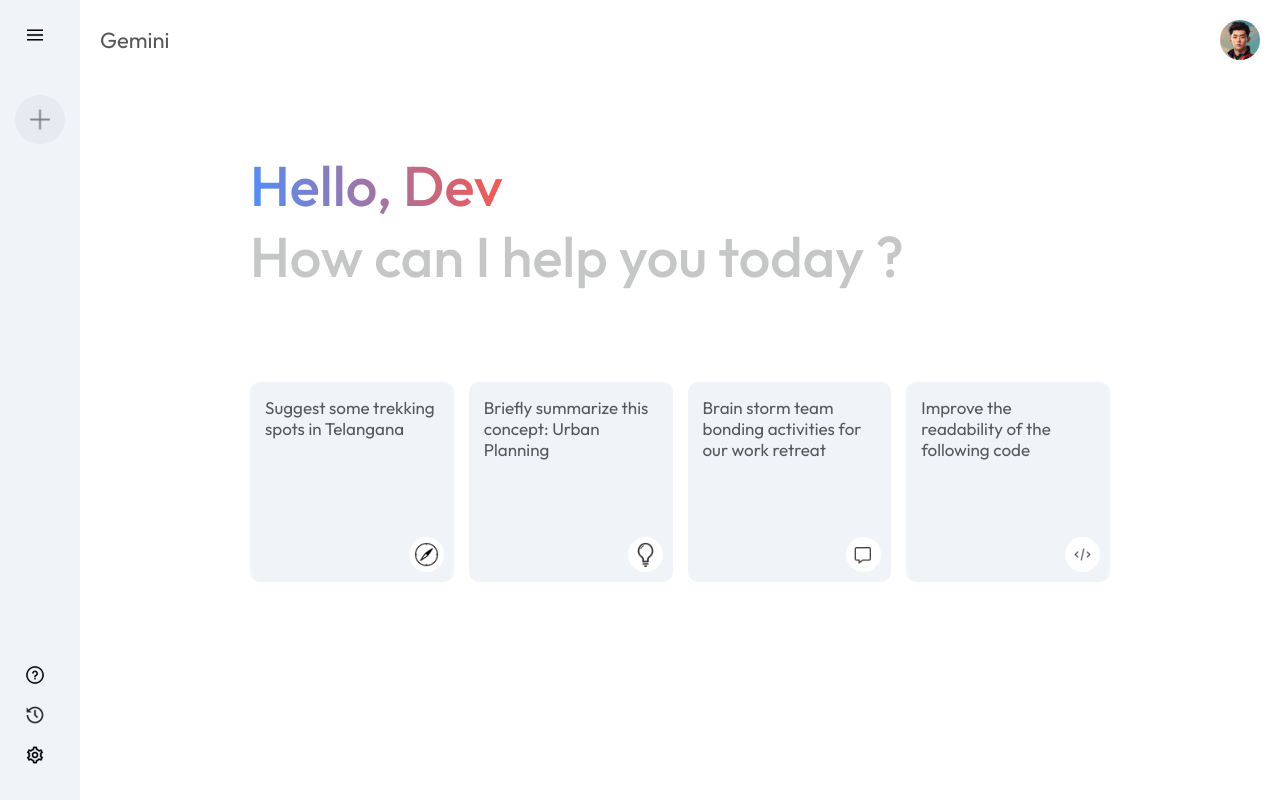
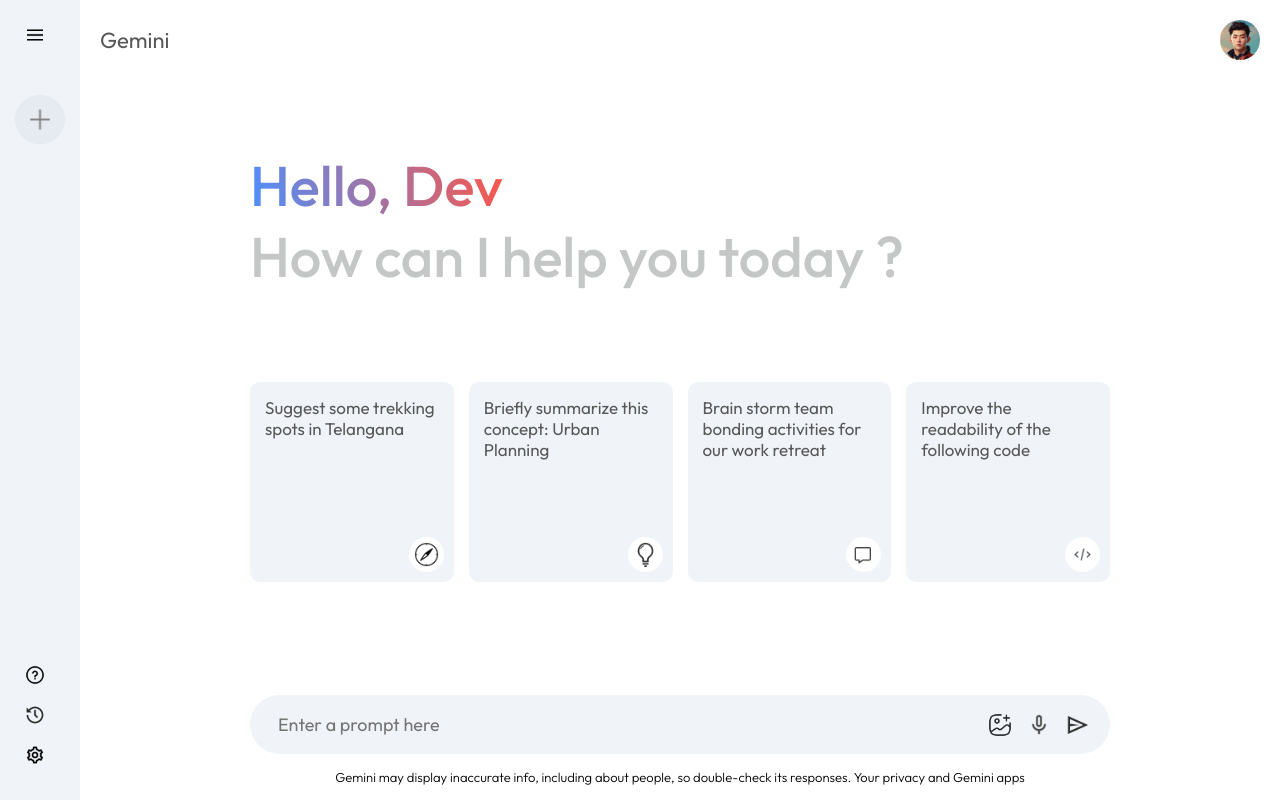
Before and after one commit to chaitanya-sai-neeli/GeminiClone, a React (Vite) app: page / in a window 1280 px wide. Built offline with nearby package versions, Linux system fonts and the light colour scheme.

Commit message:
Added input for entering prompts

```diff
--- a/src/Components/Main/Main.css
+++ b/src/Components/Main/Main.css
@@ -72,3 +72,48 @@
 .main .card:hover{
         background-color: #dfe4ea;
 }
+
+.main-bottom{
+    position: absolute;
+    bottom: 0;
+    width: 100%;
+    max-width: 900px;
+    padding: 0px 20px;
+    margin: auto;
+}
+
+.search-box{
+    display: flex;
+    align-items: center;
+    justify-content: space-between;
+    gap: 20px;
+    background-color: #f0f4f9;
+    padding: 10px 20px;
+    border-radius: 50px;
+}
+.search-box img{
+    width: 24px;
+    cursor: pointer;
+}
+
+.search-box input{
+    flex: 1;
+    background: transparent;
+    border: none;
+    outline: none;
+    padding: 8px;
+    font-size: 18px;
+}
+
+.search-box div{
+    display: flex;
+    align-items: center;
+    gap: 15px;
+}
+
+.main .bottom-info{
+    font-size: 13px;
+    margin: 15px auto;
+    text-align: center;
+    font-weight: 300;
+}
--- a/src/Components/Main/Main.jsx
+++ b/src/Components/Main/Main.jsx
@@ -33,6 +33,20 @@
             <img src={assets.code_icon} alt="compass pic" />
           </div>
         </div>
+        <div className="main-bottom">
+          <div className="search-box">
+            <input type="text" placeholder="Enter a prompt here" />
+            <div>
+              <img src={assets.gallery_icon} alt="" />
+              <img src={assets.mic_icon} alt="" />
+              <img src={assets.send_icon} alt="" />
+            </div>
+          </div>
+          <p className="bottom-info">
+            Gemini may display inaccurate info, including about people, so
+            double-check its responses. Your privacy and Gemini apps
+          </p>
+        </div>
       </div>
     </div>
   );
```
